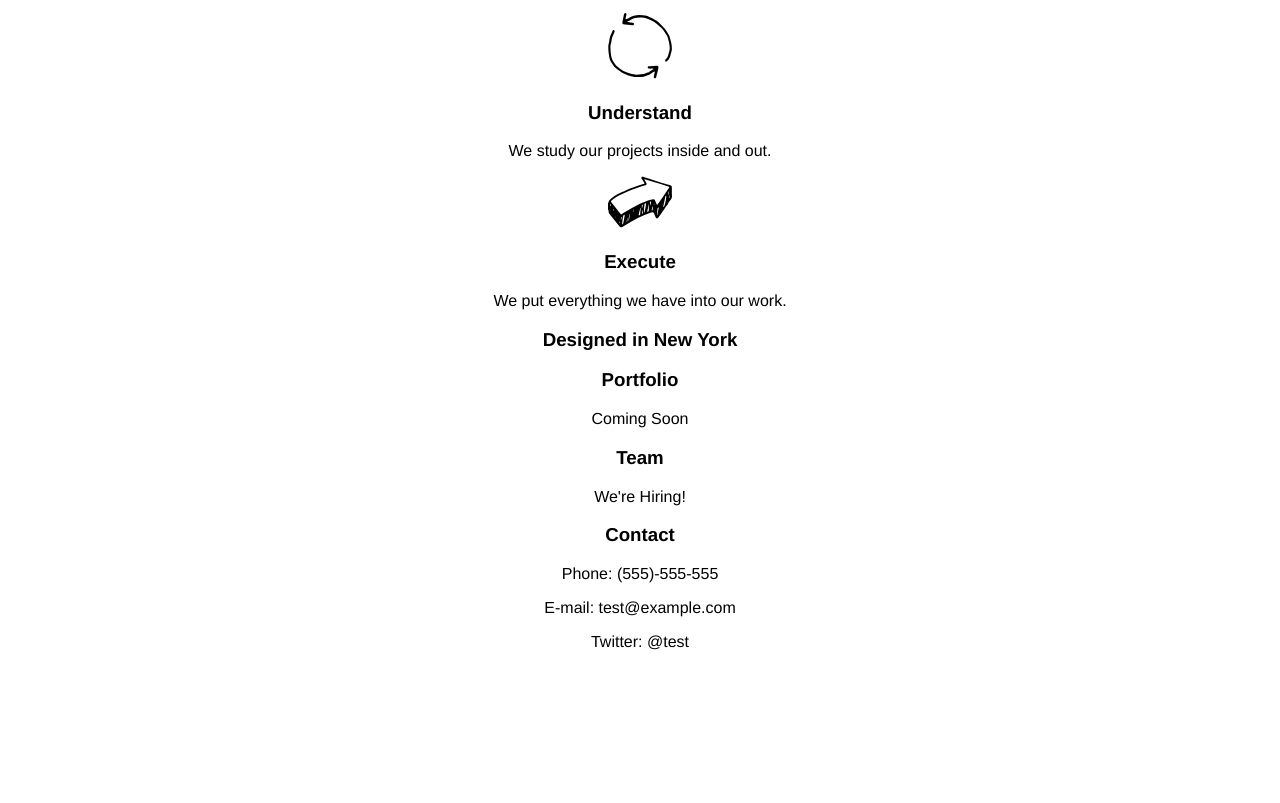
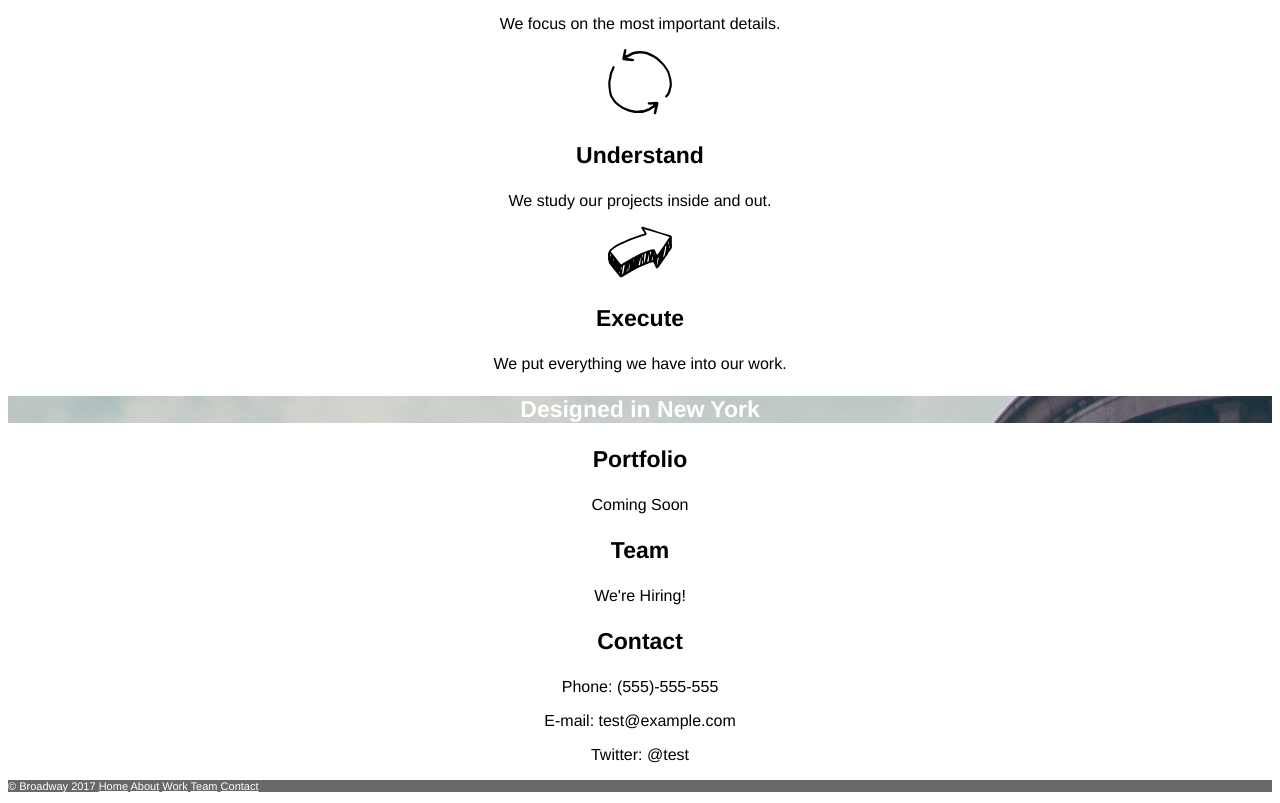
Before and after one commit to anteacazzato/broadway, a plain HTML site: page index.html in a window 1280 px wide. Shown: the part 515-1318 px from the top of the page. Before the commit the page ends 1182 px from the top, so only its background shows below. Drawn offline with Linux system fonts and the light colour scheme.

Commit message:
final project

```diff
--- a/index.html
+++ b/index.html
@@ -36,12 +36,12 @@
       <p>We put everything we have into our work.</p>
     </div>
 
-    <!--Footer-->
+    <!--Content Work-->
     <div class="add">
       <h3>Designed in New York</h2>
     </div>
 
-    <div class="footer">
+    <div class="work">
       <h3 id="portfolio">Portfolio</h3>
       <p>Coming Soon</p>
 
@@ -53,5 +53,17 @@
       <p>E-mail: test@example.com</p>
       <p>Twitter: @test</p>
     </div>
+
+    <!--Footer 2-->
+    <div class="footer">
+      <p>© Broadway 2017
+        <a href="#">Home</a>
+        <a href="#">About</a>
+        <a href="#">Work</a>
+        <a href="#">Team</a>
+        <a href="#">Contact</a>
+      </p>
+
+    </div>
   </body>
 </html>
--- a/resources/css/style.css
+++ b/resources/css/style.css
@@ -16,3 +16,25 @@ h1{
 a {
   color: white;
 }
+
+h2 {
+  font-weight: bold;
+  font-size: 32px;
+}
+
+h3 {
+  font-weight: bold;
+  font-size: 23px;
+}
+
+.add {
+  background-image: url("../images/the-flatiron-building.png");
+  color: white;
+}
+
+.footer {
+  background-color: dimgray;
+  text-align: left;
+  font-size: 11px;
+  color: white;
+}
```
